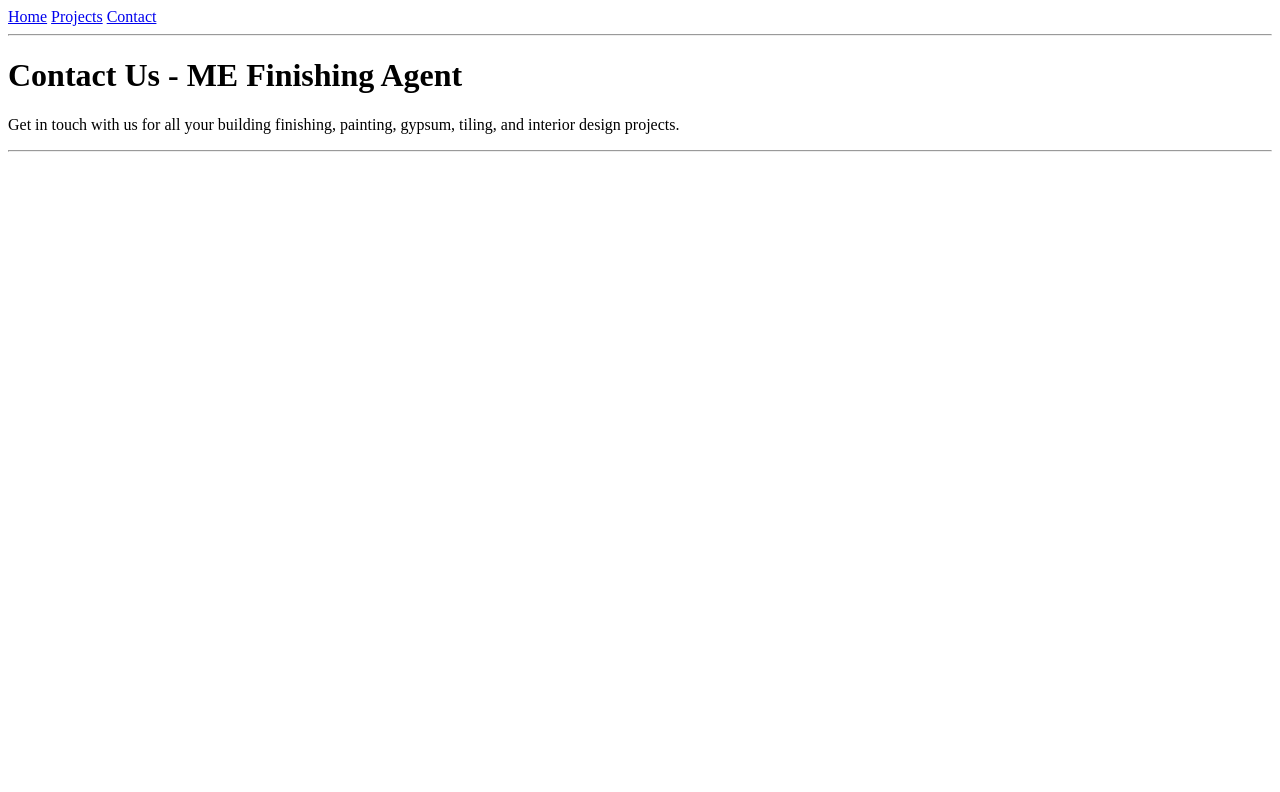
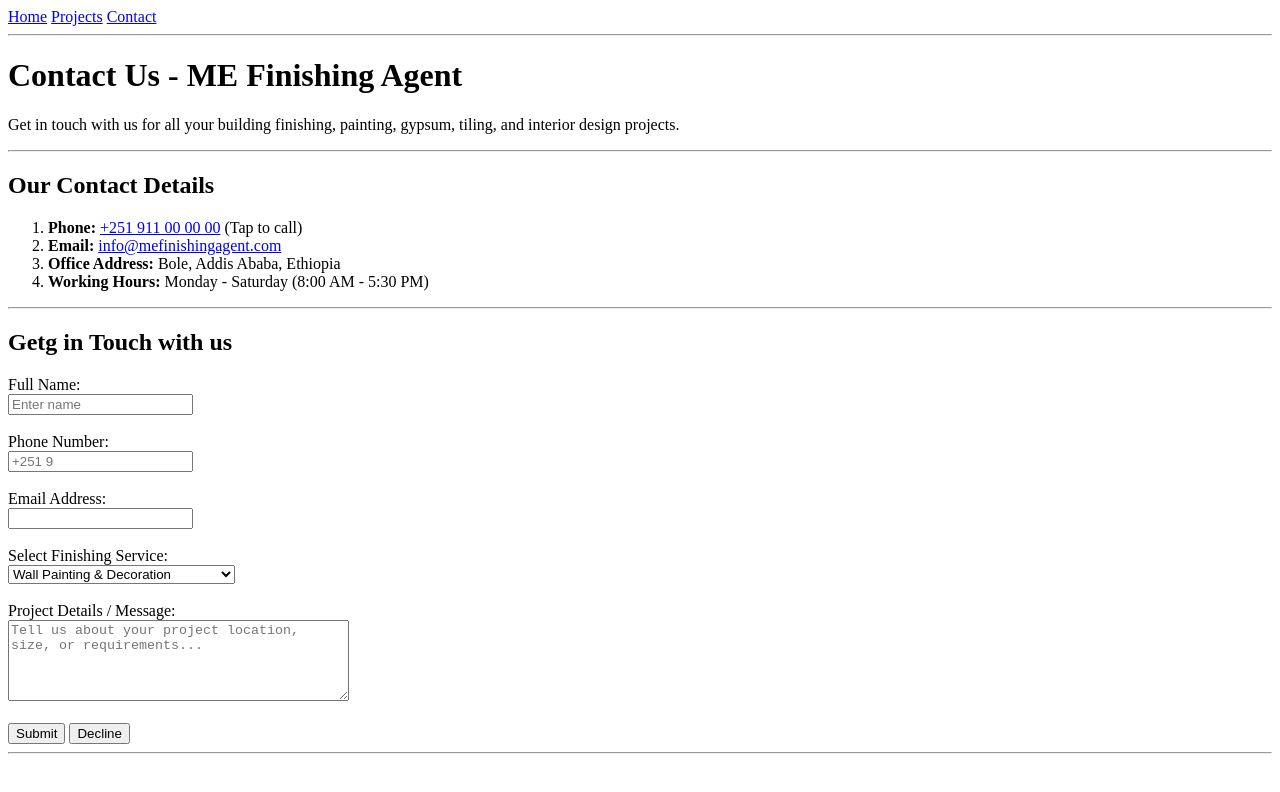
Before and after one commit to mahlet-mahi/webb, a plain HTML site: page contact.html in a window 1280 px wide. Drawn offline with Linux system fonts and the light colour scheme.

Commit message:
feat: add contact details and contact form on ME finishing contact page

```diff
--- a/contact.html
+++ b/contact.html
@@ -17,6 +17,54 @@
         <p>Get in touch with us for all your building finishing, painting, gypsum, tiling, and interior design projects.</p>
     </header>
 <hr>
+<main>
+    <section>
+ <h2>Our Contact Details</h2>
+
+ <ol type="1">
+        <li><strong>Phone:</strong> <a href="tel:+251911000000">+251 911 00 00 00</a> (Tap to call)</li>
+        <li><strong>Email:</strong> <a href="mailto:info@mefinishingagent.com">info@mefinishingagent.com</a></li>
+        <li><strong>Office Address:</strong> Bole, Addis Ababa, Ethiopia</li>
+        <li><strong>Working Hours:</strong> Monday - Saturday (8:00 AM - 5:30 PM)</li>
+    </ol>
+    </section>
+
+    <hr>
+<section>
+<h2>Getg in Touch with us</h2>
+    <form action="/index.html" method="post" enctype="text/plain">
+
+        <label for="name">Full Name:</label><br>
+        <input type="text" id="name" name="Name" placeholder="Enter name" required><br><br>
+
+        <label for="phone">Phone Number:</label><br>
+        <input type="tel" id="phone" name="Phone" placeholder="+251 9" required><br>
+        <br>
+
+        <label for="email">Email Address:</label><br>
+        <input type="email" id="email" name="Email"><br><br>
+
+
+        <label for="service">Select Finishing Service:</label><br>
+        <select id="service" name="Service">
+            <option value="Painting">Wall Painting & Decoration</option>
+            <option value="Gypsum">Gypsum & Ceiling Work</option>
+            <option value="Tiling">Ceramic, Porcelain & Marble Tiling</option>
+            <option value="Woodwork">Woodwork, Doors & Cabinets</option>
+            <option value="Full Finishing">Complete Building Finishing</option>
+        </select><br><br>
+
+        <label for="message">Project Details / Message:</label><br>
+        <textarea id="message" name="Message" rows="5" cols="40" placeholder="Tell us about your project location, size, or requirements..." required></textarea><br><br>
+
+        <button type="submit">Submit</button>
+        <button type="reset">Decline</button>
+    </form>
+</section>
+
+
+    <hr>
+</main>
 
  </body>
  </html>
```
